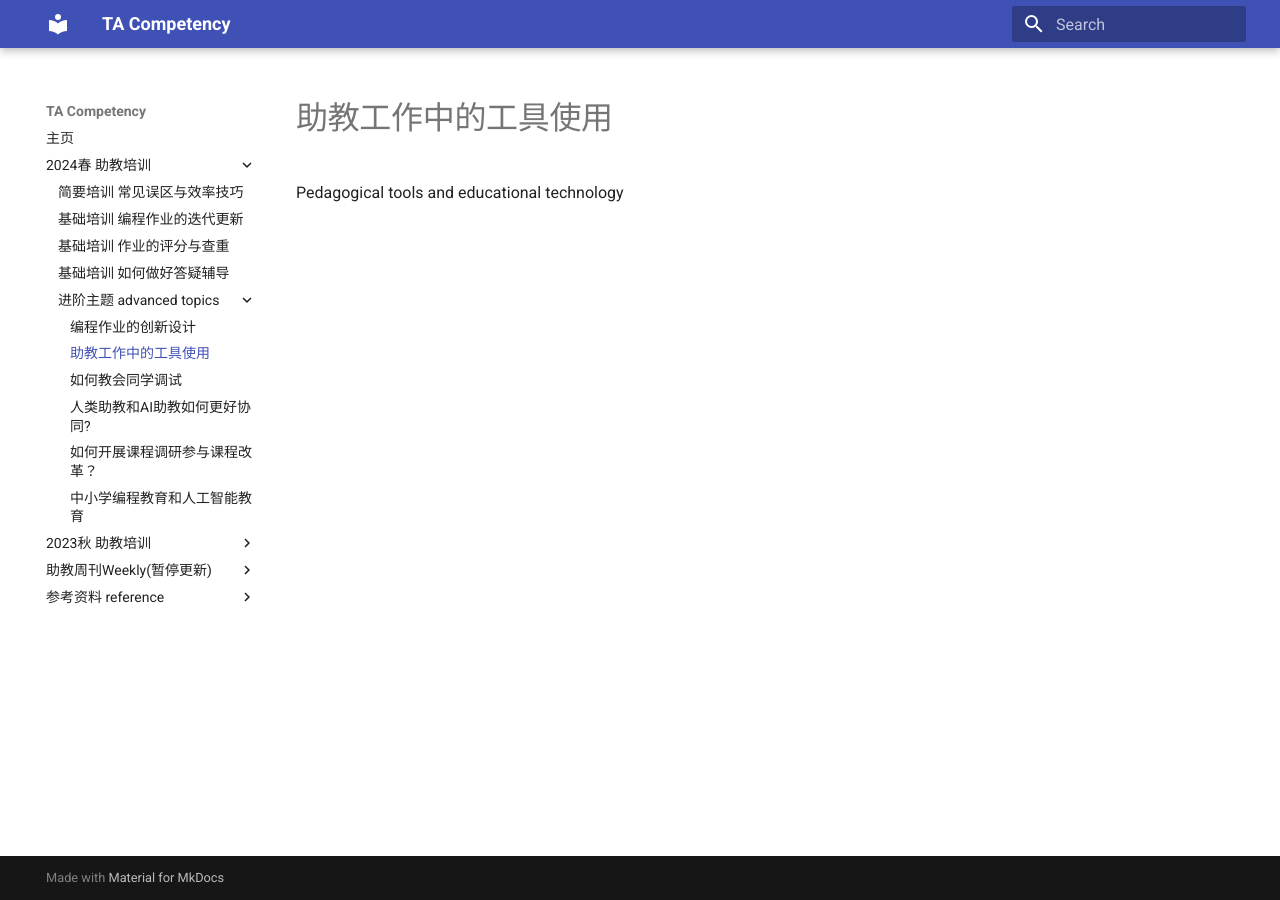
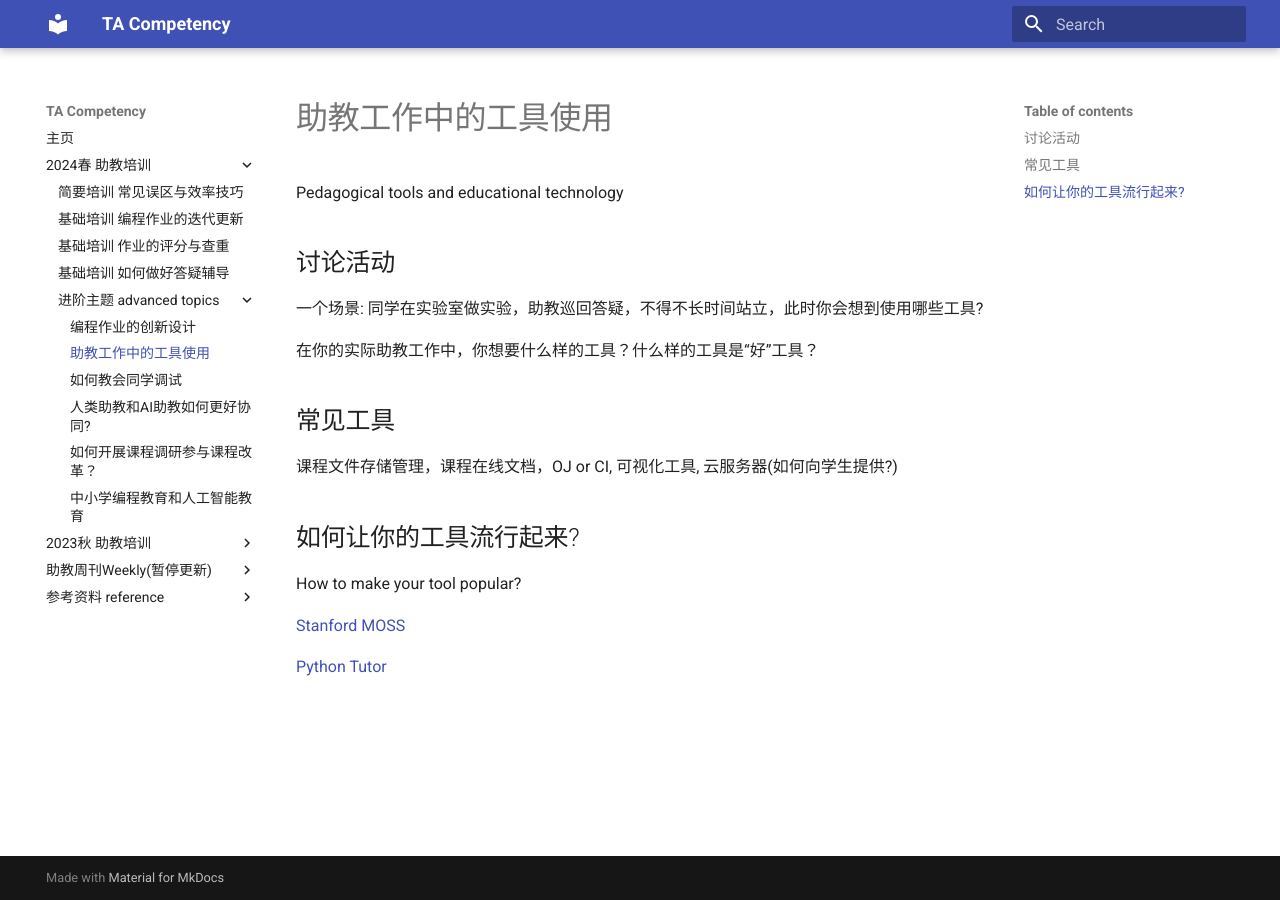
Before and after one commit to THUCSTAC/TAC, an MkDocs documentation site: the page built from docs/2024S/AdvancedTopics/Tools.md, in a window 1280 px wide. Built offline with MkDocs 1.6.1 and Material for MkDocs 9.7.7, drawn with Linux system fonts in a browser that asks for light colours.

Commit message:
update Tools

```diff
--- a/docs/2024S/AdvancedTopics/Tools.md
+++ b/docs/2024S/AdvancedTopics/Tools.md
@@ -1,3 +1,21 @@
 # 助教工作中的工具使用
 
 Pedagogical tools and educational technology
+
+## 讨论活动
+
+一个场景: 同学在实验室做实验，助教巡回答疑，不得不长时间站立，此时你会想到使用哪些工具?
+
+在你的实际助教工作中，你想要什么样的工具？什么样的工具是“好”工具？
+
+## 常见工具
+
+课程文件存储管理，课程在线文档，OJ or CI, 可视化工具, 云服务器(如何向学生提供?)
+
+## 如何让你的工具流行起来?
+
+How to make your tool popular?
+
+[Stanford MOSS](https://theory.stanford.edu/~aiken/moss/)
+
+[Python Tutor](https://dl.acm.org/doi/fullHtml/10.1145/3472749.3474819)
```
